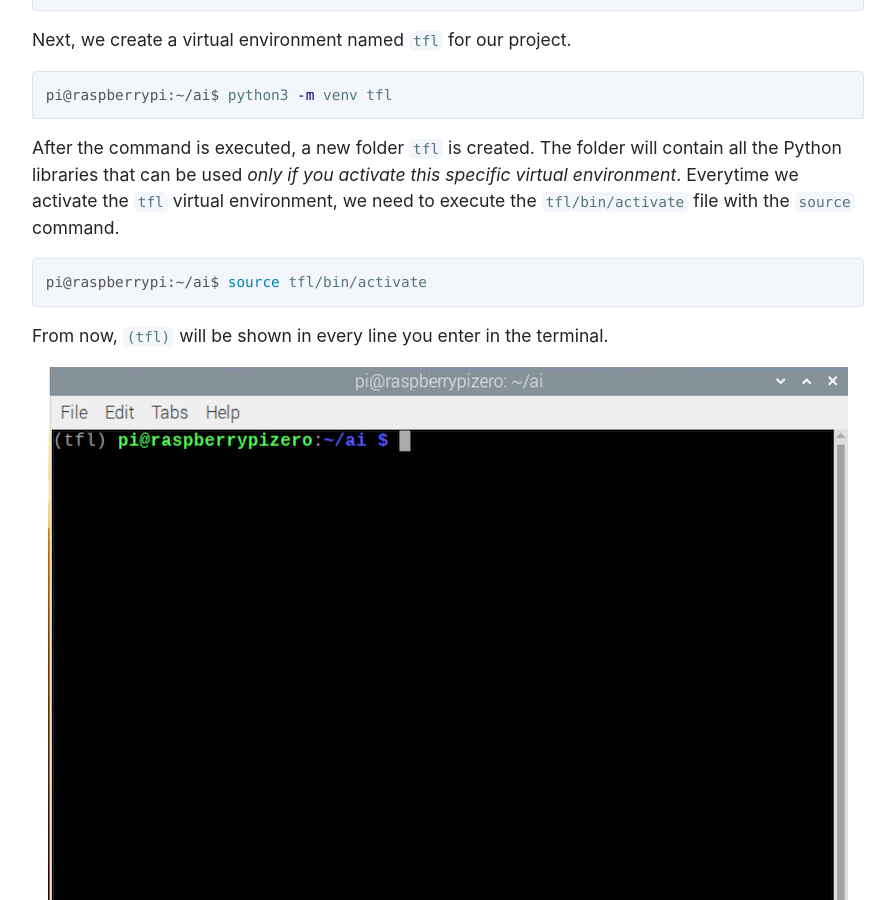
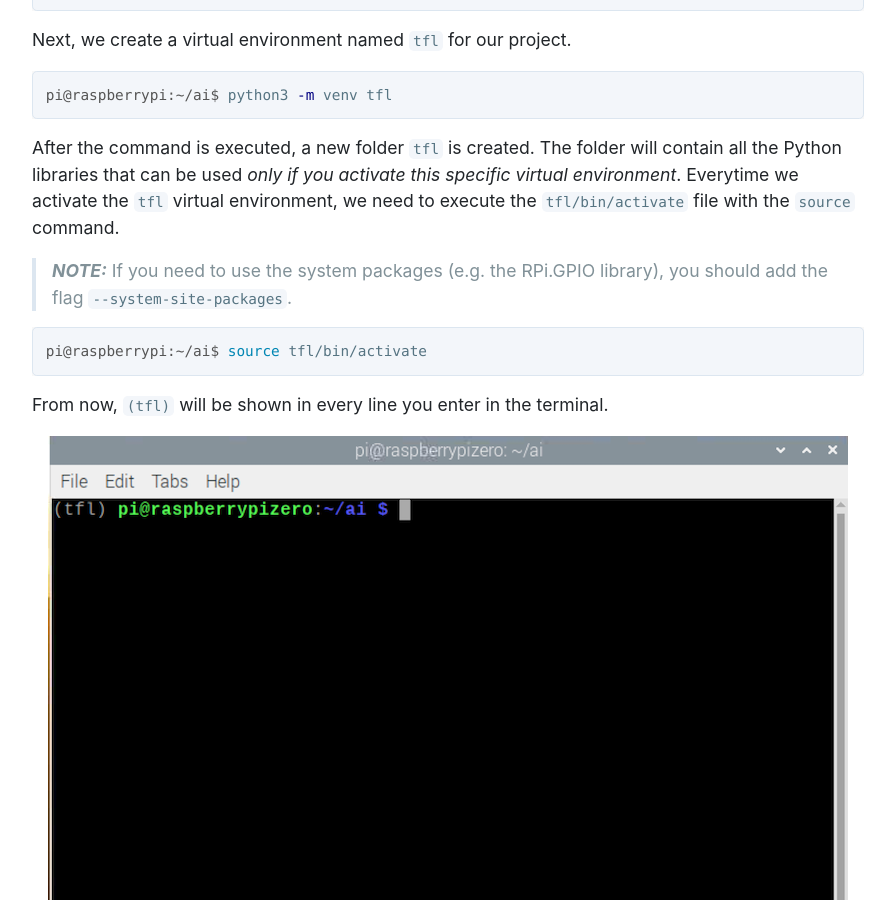
Before and after one commit to gpiocc/learn, a Jekyll site: the page built from _posts/2020-04-18-martin-ku-using-raspberry-pi-and-tensorflow-lite-for-object-detection.md, in a window 1280 px wide and 900 px high, scrolled down 5465 px. Shown: the whole window, without its empty margins (192-1087 px from the left). Built offline with Jekyll 4.4.1, drawn with Linux system fonts in a browser that asks for light colours.

Commit message:
Add a note on creating a virtual environment

````diff
--- a/_posts/2020-04-18-martin-ku-using-raspberry-pi-and-tensorflow-lite-for-object-detection.md
+++ b/_posts/2020-04-18-martin-ku-using-raspberry-pi-and-tensorflow-lite-for-object-detection.md
@@ -90,6 +90,8 @@ pi@raspberrypi:~/ai$ python3 -m venv tfl
 ```
 
 After the command is executed, a new folder `tfl` is created. The folder will contain all the Python libraries that can be used *only if you activate this specific virtual environment*. Everytime we activate the `tfl` virtual environment, we need to execute the `tfl/bin/activate` file with the `source` command.
+
+> **_NOTE:_**   If you need to use the system packages (e.g. the RPi.GPIO library), you should add the flag `--system-site-packages`.
 
 ```console
 pi@raspberrypi:~/ai$ source tfl/bin/activate
````
